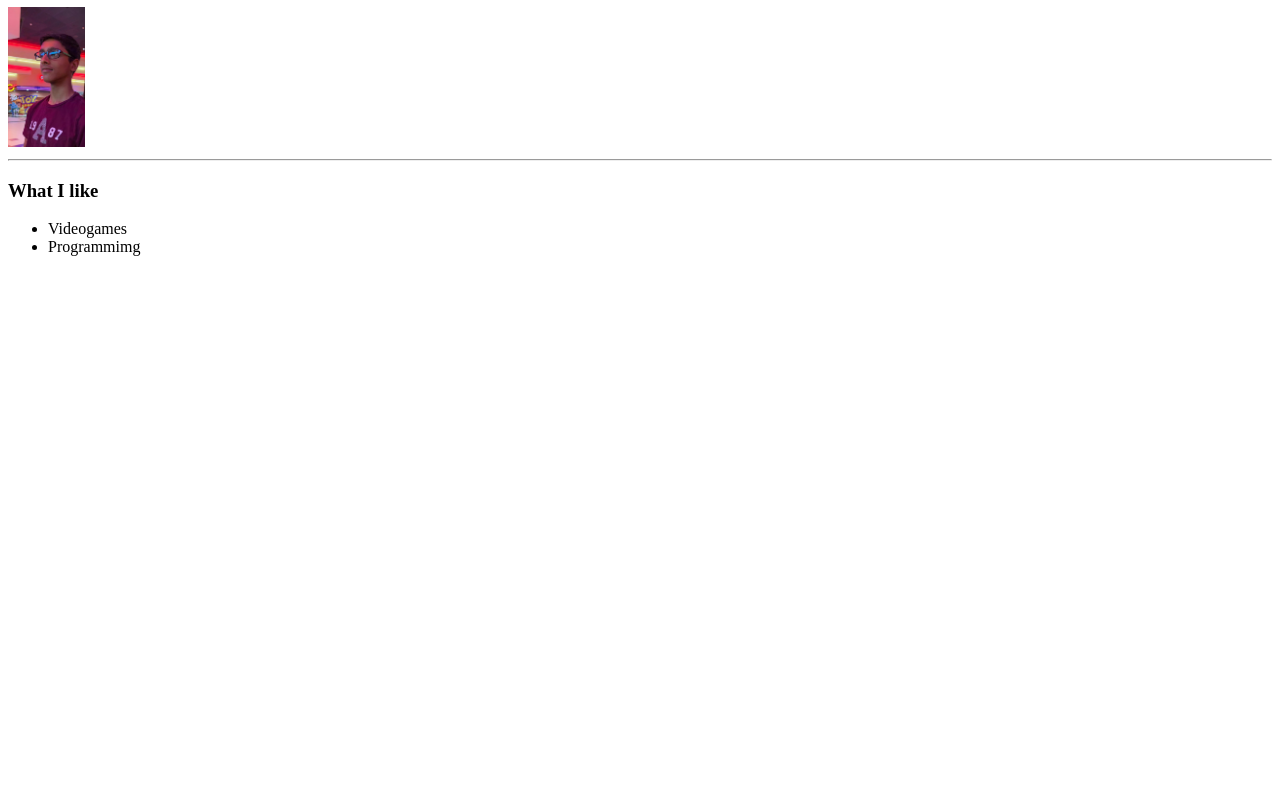
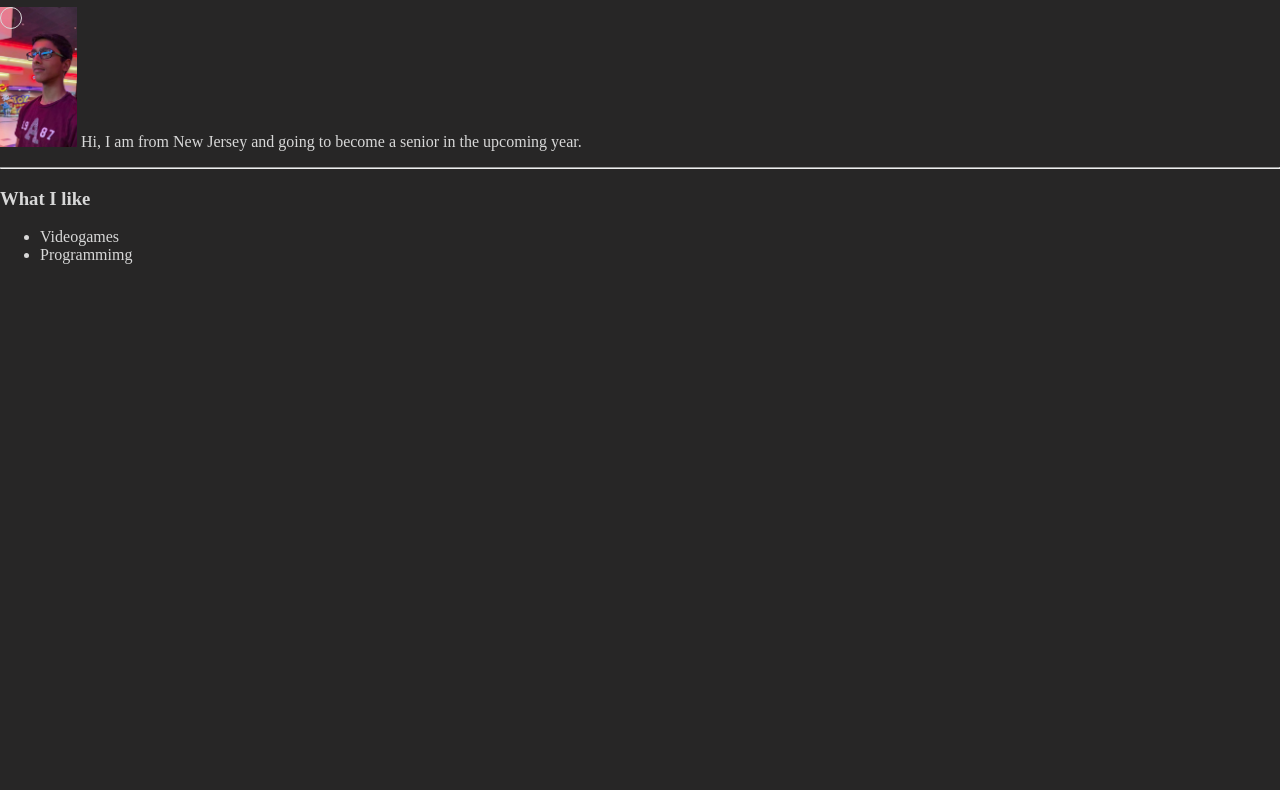
Before and after one commit to aryanjain200425/portfolio, a plain HTML site: page index.html in a window 1280 px wide. Shown: the part 73-863 px from the top of the page. Before the commit the page ends 800 px from the top, so only its background shows below. Drawn offline with Linux system fonts and the light colour scheme.

Commit message:
interactive and style

```diff
--- a/index.html
+++ b/index.html
@@ -5,12 +5,15 @@
     <meta http-equiv="X-UA-Compatible" content="IE=edge">
     <meta name="viewport" content="width=device-width, initial-scale=1.0">
     <title>My Portfolio</title>
+    <link rel="stylesheet" href="style.css">
 </head>
 <body>
 
     <h1>Aryan Jain's Portfolio</h1>
 
-    <img src="photo.jpg"  width="77"  height="140"  alt="A picture of me">
+    <div class="cursor"></div>
+
+    <p>  <img src="photo.jpg"  width="77"  height="140"  alt="A picture of me">  Hi, I am from New Jersey and going to become a senior in the upcoming year.</p>
 
     <hr>
 
@@ -18,8 +21,7 @@
     <ul>
         <li>Videogames</li>
         <li>Programmimg</li>
-
     </ul>
-
+    <script src="index.js"></script>
 </body>
 </html>
--- /dev/null
+++ b/index.js
@@ -0,0 +1,6 @@
+const cursor = document.querySelector(".cursor");
+
+
+document.addEventListener('mousemove', e =>{
+    cursor.setAttribute("style", "top: " + (e.pageY - 10) +"px; left: " + (e.pageX - 10) + "px;");
+});
--- /dev/null
+++ b/style.css
@@ -0,0 +1,20 @@
+body{
+    margin: 0;
+    height: 1000vh;
+    background-color: rgb(39, 38, 38);
+    color: rgb(216, 216, 216);
+
+}
+
+.cursor{
+    width: 20px;
+    height: 20px;
+    border: 1px solid rgb(216, 216, 216);
+    border-radius: 50%;
+    position: absolute;
+
+}
+
+p{
+
+}
```
